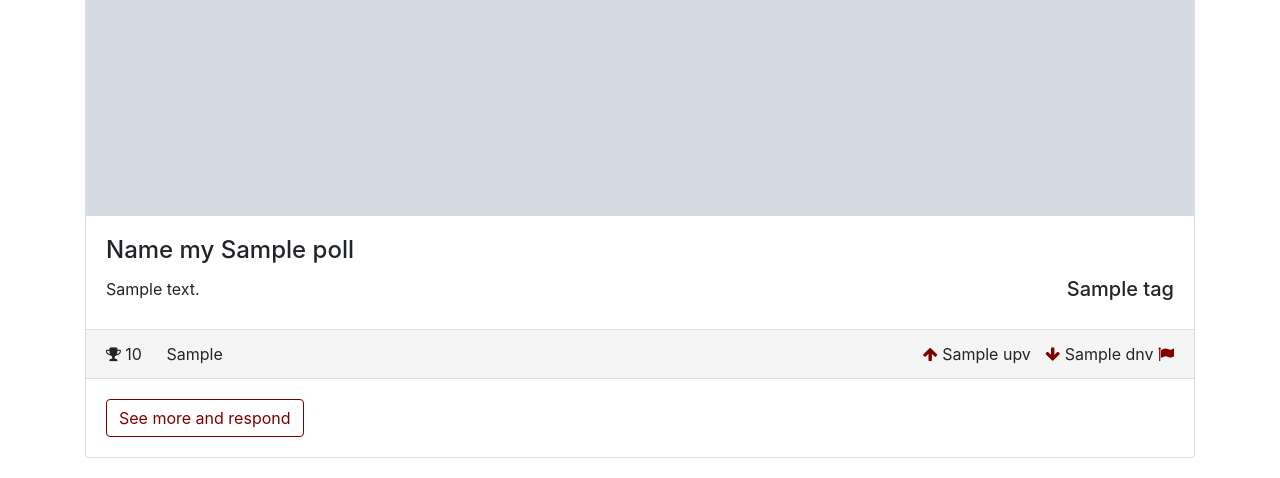
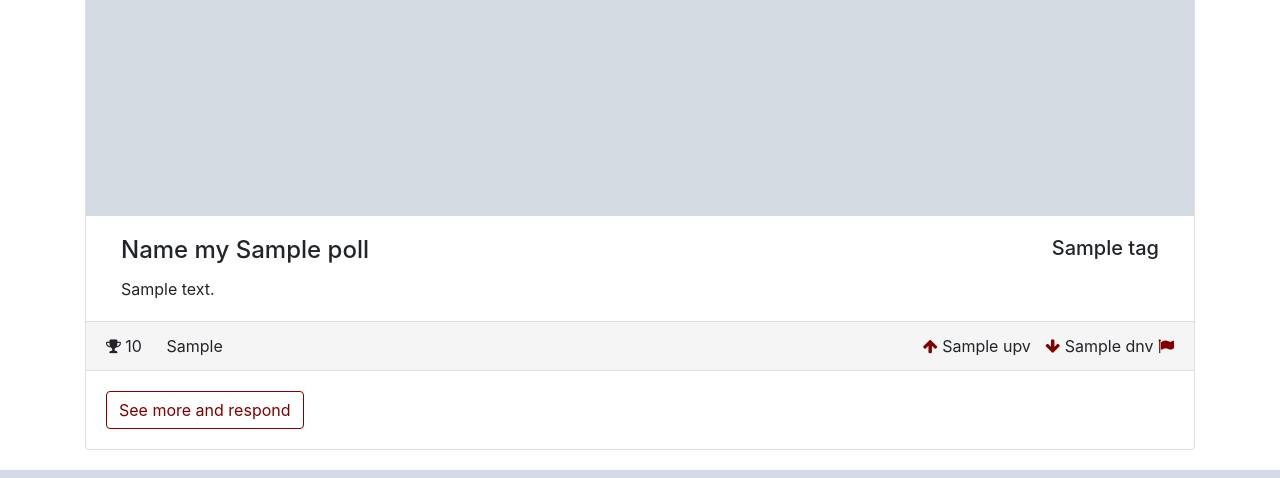
Before and after one commit to Jamie-/nomnom, a Flask app: template nomnom/templates/index.html in a window 1280 px wide. Shown: the part 986-1464 px from the top of the page. Run offline with Flask 2, Linux system fonts and the light colour scheme; the template is opened without the code that fills it: most values are stand-ins (such as "Sample title", 1, 10 or a date in 2020); grey boxes marked "Sample" are stand-in pictures; parts of the project's set-up code (start-up, migrations or seed data) failed here and were passed over; some libraries are stand-ins or nearby versions.

Commit message:
Fixed tag layout bug

```diff
--- a/nomnom/templates/index.html
+++ b/nomnom/templates/index.html
@@ -32,9 +32,13 @@
                             <img class="card-img-top" src="{{ p.image_url }}">
                         {% endif %}
                         <div class="card-body">
-                            <h4 class="card-title">Name my {{ p.title }}</h4>
+                            <div class="container">
+                                <h4 class="card-title float-left">Name my {{ p.title }}</h4>
                             <h5 class="card-text float-right" id="tag">{{ p.tag }}</h5>
-                            <p class="card-text">{{ p.description }}</p>
+                            </div>
+                            <div class="container d-flex">
+                                <p class="card-text">{{ p.description }}</p>
+                            </div>
                         </div>
                         {% if p.get_responses(3)|length > 0 %}
                             <ul class="list-group list-group-flush list-group-striped">
```
